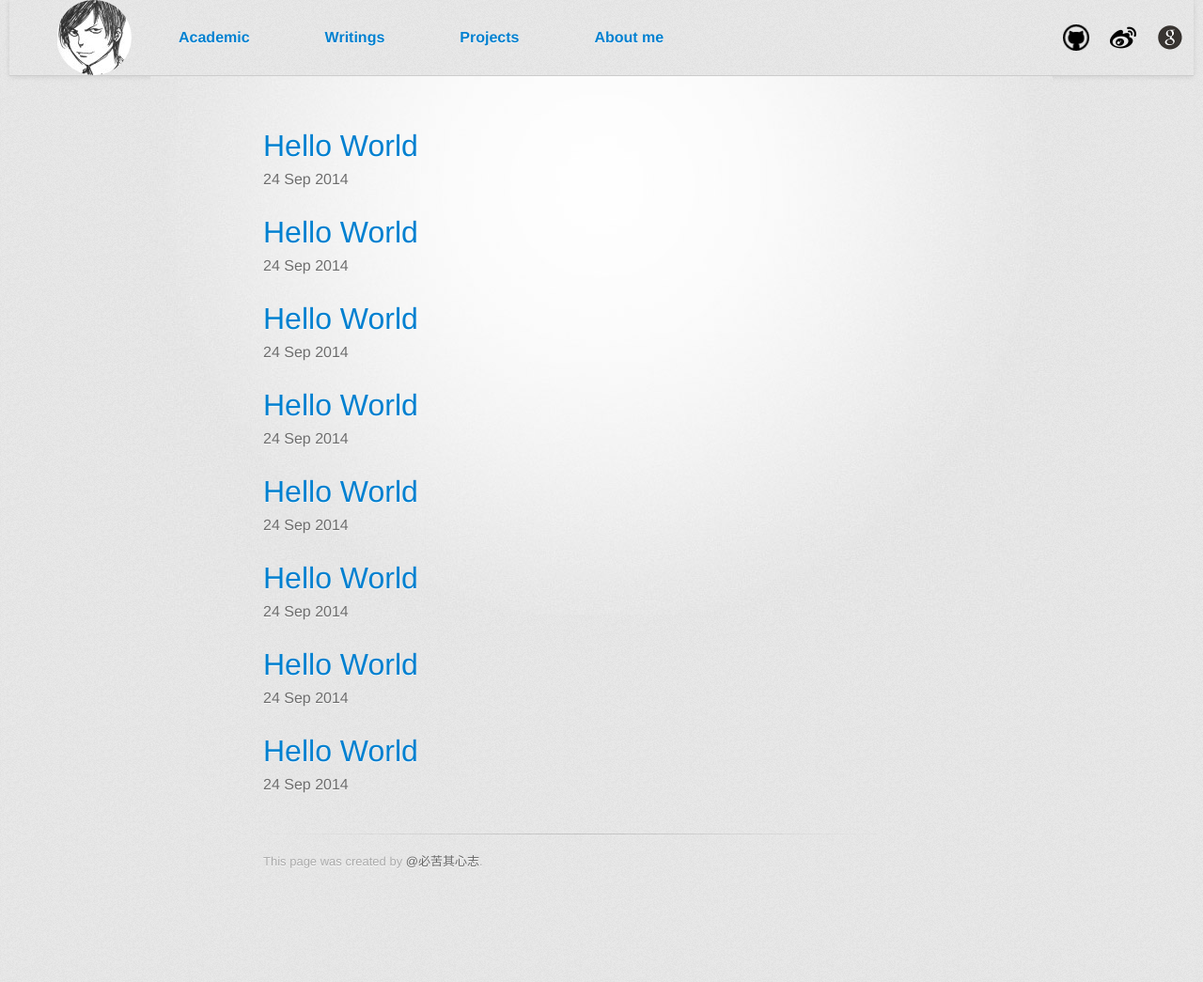
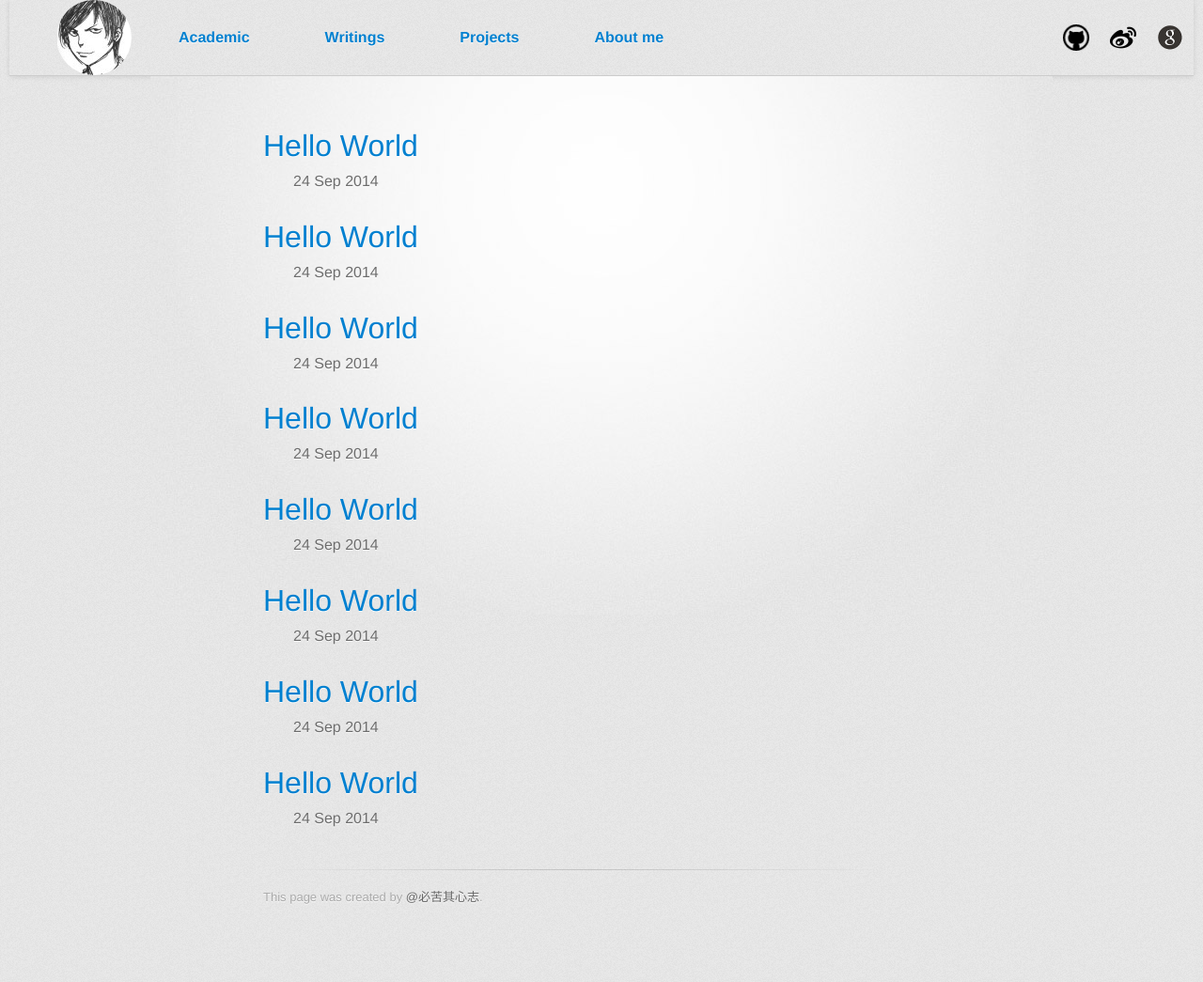
Before and after one commit to huanghuayuan/liangbizhi.github.io, a Jekyll site: the page built from index.html, in a window 1280 px wide. Shown: the whole page at 94% size. Built offline with Jekyll 4.4.1, drawn with Linux system fonts in a browser that asks for light colours; before the commit the page ends 1007 px from its top, so only the background shows below that.

Commit message:
the css of p, and add my comic photo as a logo

```diff
--- a/css/default.css
+++ b/css/default.css
@@ -1,3 +1,8 @@
+p{
+	text-indent: 2em !important;
+	line-height: 180%;
+}
+
 .logo{
 	height: inherit;
 	width: 80px;
@@ -31,7 +36,8 @@
 #github, #weibo, #google-plus{
 	float: right;
 	width: 50px;
-	height: inherit;
+	height: 50px;
+	margin: 15px 0;
 }
 #github{
 	background: url(/images/github.png) no-repeat center center;
@@ -45,6 +51,7 @@
 #github:hover, #weibo:hover, #google-plus:hover{
 	border: solid 1px rgba(0, 0, 0, 0.1);
 	box-shadow: 3px 3px 2px rgba(0, 0, 0, 0.1);
+	border-radius: 50%;
 }
 
 .nav{
--- a/js/default.js
+++ b/js/default.js
@@ -5,6 +5,7 @@ $(document).ready(function(){
 	var nav		= $(".nav");
 	var logo	= $(".logo");
 	var backToTop	= $(".back-to-top");
+	var follows	= $("#follow").children();
 	backToTop.hide();
 	backToTop.click(function(){
 		$("html, body").animate({scrollTop:0}, "fast");
@@ -15,6 +16,9 @@ $(document).ready(function(){
 	//height of 'header' & following 'nav'.
 	var topHeight	= nav.height();
 	$(window).scroll(function(){
+		follows.each(function(item){
+			$(this).css("margin", ($(this).parent().height() - $(this).height()) / 2 + "px 0");
+		});
 		if($(window).scrollTop() > topHeight){
 			nav.addClass("nav-scroll");
 			logo.removeClass("logo");
```
